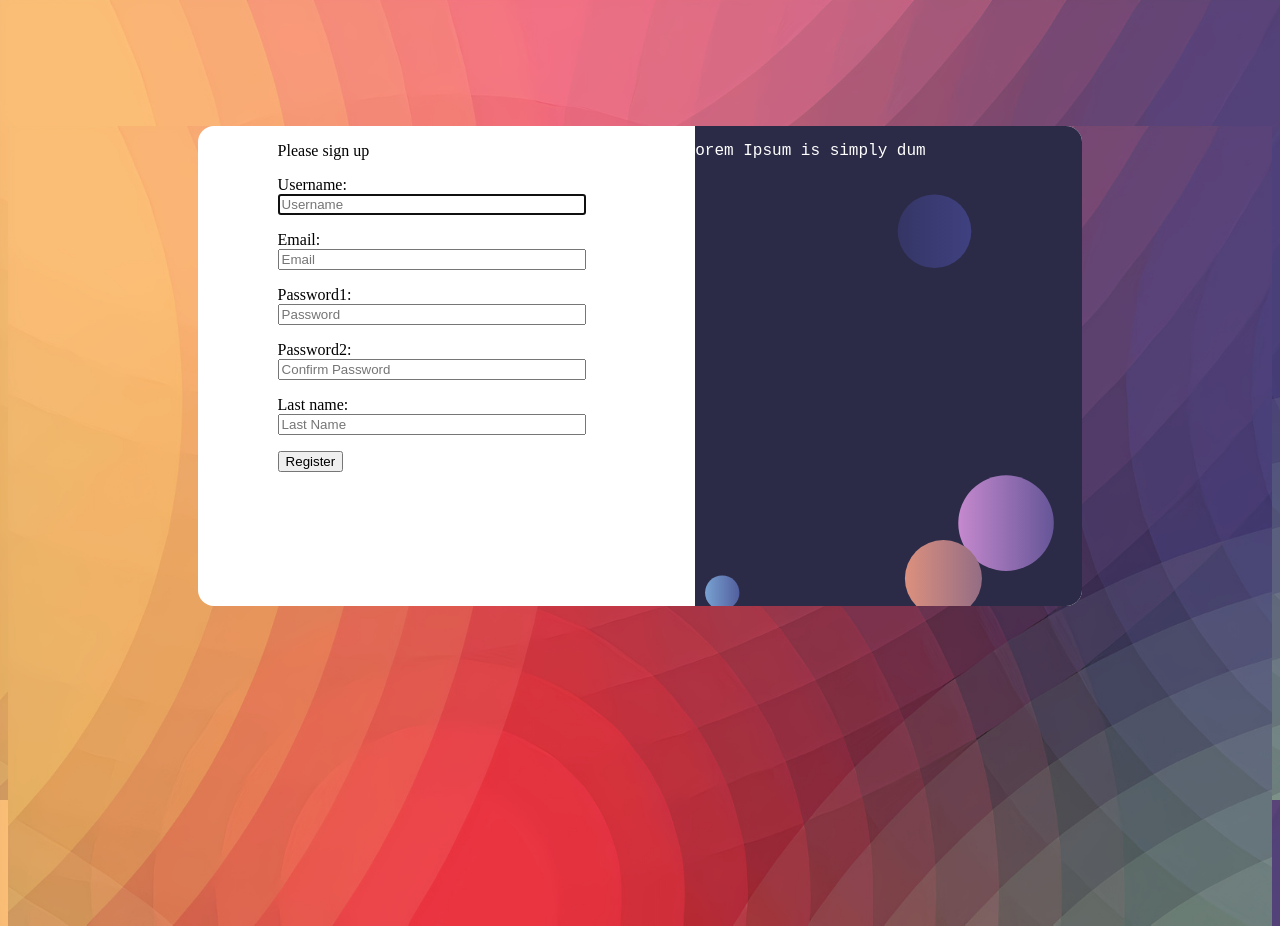
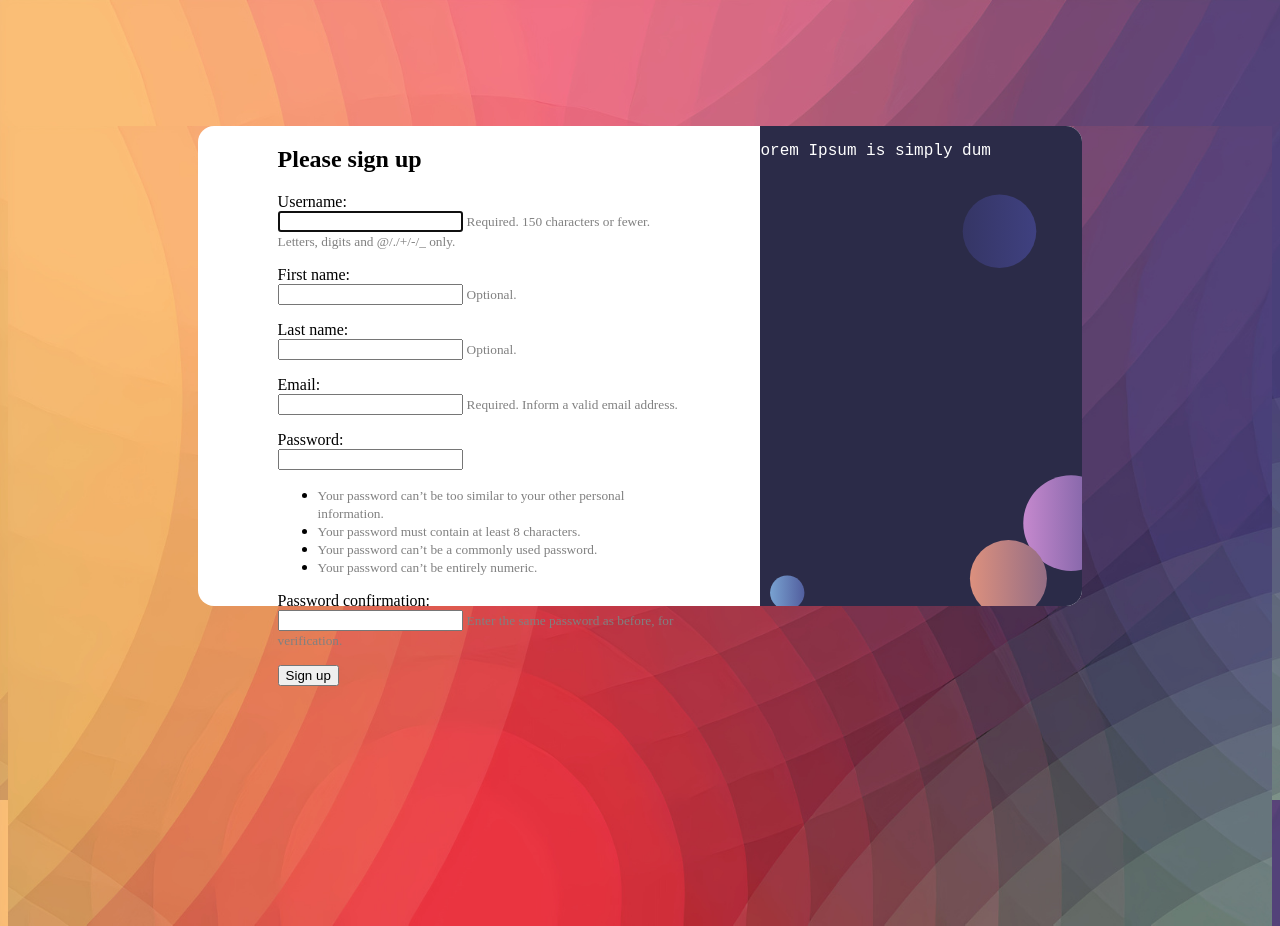
Before and after one commit to Anunnaki20/upscaler_website, a Django app: page /signup/ in a window 1280 px wide. Run offline with Django 3.2, Linux system fonts and the light colour scheme.

Commit message:
Created layout for signup/login

```diff
--- a/home/forms.py
+++ b/home/forms.py
@@ -10,14 +10,10 @@ from django.forms import ModelForm, TextInput, EmailInput, PasswordInput
 # Form structure
 
 class CustomerRegisterForm(UserCreationForm):
-    username = forms.CharField(required=True,max_length=100,help_text='100 characters max')
-    email = forms.EmailField(required=True,help_text='valid email address is required')
-    username = forms.CharField(widget=TextInput(attrs={'placeholder': 'Username', 'style': 'width: 300px;'}))
-    last_name = forms.CharField(widget=TextInput(attrs={'placeholder': 'Last Name', 'style': 'width: 300px;'}))
-    email = forms.EmailField(widget=EmailInput(attrs={'placeholder' :'Email', 'style': 'width: 300px;'}))
-    username = forms.CharField(widget=TextInput(attrs={'placeholder': 'Username', 'style': 'width: 300px;'}))
-    password1 = forms.CharField(widget=PasswordInput(attrs={'placeholder': 'Password', 'type':'password', 'style': 'width: 300px;'}))
-    password2 = forms.CharField(widget=PasswordInput(attrs={'placeholder': 'Confirm Password', 'type':'password', 'style': 'width: 300px;'}))
+    first_name = forms.CharField(max_length=30, required=False, help_text='Optional.')
+    last_name = forms.CharField(max_length=30, required=False, help_text='Optional.')
+    email = forms.EmailField(max_length=254, help_text='Required. Inform a valid email address.')
+
     class Meta:
         model = User
-        fields = ("username","email","password1","password2")
+        fields = ('username', 'first_name', 'last_name', 'email', 'password1', 'password2', )
--- a/home/views.py
+++ b/home/views.py
@@ -20,11 +20,8 @@ def homepage(request):
 
 # Signing up page
 def signupPage(request):
-    # If the form inputs are valid save the user and login them in and send them to the homepage
-    # Else display an error
+
     form = CustomerRegisterForm()
-    context = {'form' : form}
-
     if request.method == 'POST':
         # Send POST data to the UserCreationForm
         form = CustomerRegisterForm(request.POST)
@@ -32,15 +29,16 @@ def signupPage(request):
         # If the form inputs are valid save the user and login them in and send them to the homepage
         # Else display an error
         if form.is_valid():
-            user = form.save(commit=False)
-            user.save()
+            form.save()
+            username = form.cleaned_data.get('username')
+            raw_password = form.cleaned_data.get('password1')
+            user = authenticate(username=username, password=raw_password)
             login(request, user)
             return redirect('homepage')
         else:
-            messages.error(request, 'Password does not match')
+           form = CustomerRegisterForm()
 
-
-    return render(request, 'signup.html', context)
+    return render(request, 'signup.html', {'form':form})
 
 # ---------------------------Login Stuff Below-------------------------------------
 
--- a/templates/signup.html
+++ b/templates/signup.html
@@ -2,18 +2,30 @@
 
 {% block content %}
 
-
-        <p>Please sign up</p>
+        <h2>Please sign up</h2>
         <form method="POST" action="">
             {% csrf_token %}
-            {{ form.as_p }}
+            {% for field in form %}
+            <p>
+                {{ field.label_tag }}<br>
+                {{ field }}
+
+                {% if field.help_text %}
+                    <small style="color:grey">{{ field.help_text }}</small>
+                {% endif %}
+
+                {% for error in field.errors %}
+                    <p style="color:red">{{ error }}</p>
+                {% endfor %}
+            </p>
+            {% endfor %}
             <!-- <label>Username:</label>
             <input type="text" value="username" placeholder="Enter Username"/>
             <label>Email Address:</label>
             <input type="text" value="email" placeholder="Enter Email Address"/>
             <label>Password:</label>
             <input type="text" value="password" placeholder="Enter Password"/> -->
-            <button class="btn btn-primary" type="submit">Register</button>
+            <button type="submit">Sign up</button>
         </form>
 
 {% endblock %}
```
